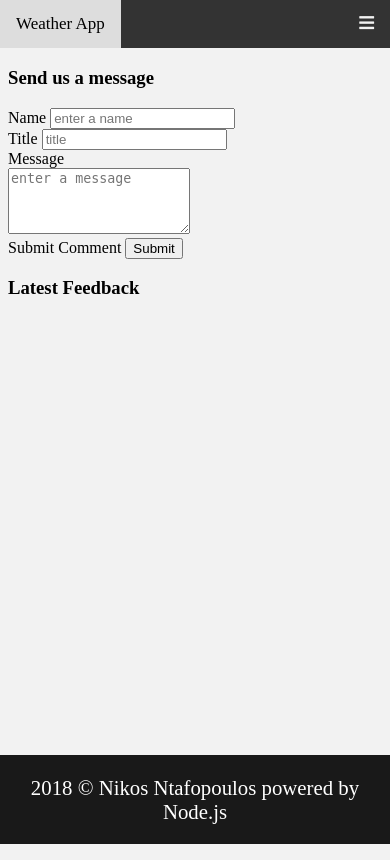
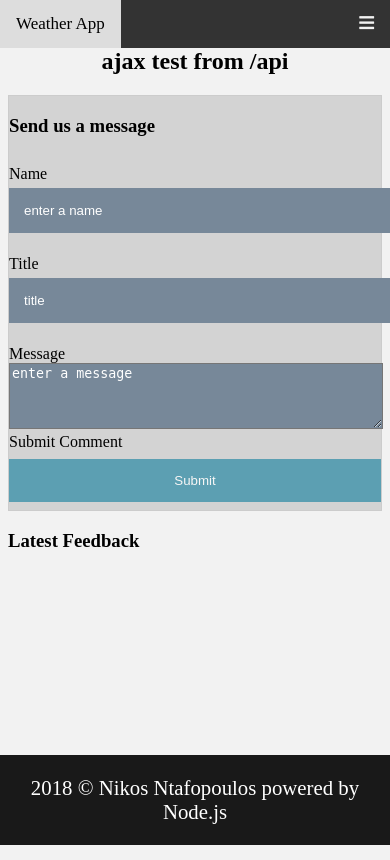
Before and after one commit to Tsokis/Fullstack-Node-Application, a Node server app: page /test in a window 390 px wide. Run offline with Node 20, Linux system fonts and the light colour scheme; data that the repository does not hold is empty; some libraries are stand-ins or nearby versions.

Commit message:
added css for each page

```diff
--- a/app/public/css/main.css
+++ b/app/public/css/main.css
@@ -1,5 +1,10 @@
+/* *{
+    margin:0;
+    padding:0
+} */
 body {
     background-color: #f2f2f2;
+    height: 100vh;
 }
 .container {
     margin: 0px !important;
--- /dev/null
+++ b/app/public/css/test.css
@@ -0,0 +1,107 @@
+/*
+* test page style
+*/
+#error {
+    box-sizing: border-box;
+    background-color: #fb6277;
+    width: 12%;
+    padding-left: 20px;
+    margin-bottom: 10px;
+}
+
+.grid-container {
+    display: grid;
+    grid-gap: 0px;
+    grid-template-columns: 1fr 1fr;
+    /* grid-template-rows: 1fr 1fr; */
+    grid-template-areas:
+        "title title "
+        "box fetch-data";
+    box-sizing: border-box;
+}
+
+.title {
+    /* text-align: center; */
+    justify-self: center;
+    padding-top: 20px;
+    grid-area: title;
+    display: grid;
+}
+
+.box {
+    grid-area: box;
+    display: grid;
+    border: 1px solid #ccc;
+    background-color: lightgray;
+}
+
+button {
+    background-color: #3F93AA;
+    color: white;
+    padding: 14px 20px;
+    margin: 8px 0;
+    border: none;
+    cursor: pointer;
+    width: 100%;
+    opacity: 0.8;
+}
+
+button:hover {
+    opacity: 1;
+}
+
+.fetch-data {
+    grid-area: fetch-data;
+    display: grid;
+}
+
+.test {
+    list-style-type: none;
+}
+
+/* test form style */
+input[type=text] {
+    width: 95%;
+    padding: 15px;
+    margin: 5px 0 22px 0;
+    display: inline-block;
+    border: none;
+    background: lightslategray;
+}
+
+input[type=text]::placeholder {
+    color: white;
+}
+
+input[type=text]:focus {
+    background-color: #577170;
+    outline: none;
+}
+
+textarea {
+    width: 99%;
+    outline: none;
+    overflow: auto;
+    background: lightslategray;
+}
+
+textarea::placeholder {
+    color: white;
+}
+
+textarea:focus {
+    background-color: #577170;
+}
+@media screen and (max-width: 600px) {
+    .grid-container {
+        display: grid;
+        grid-gap: 0px;
+        grid-template-columns: 1fr 1fr;
+        /* grid-template-rows: 1fr 1fr; */
+        grid-template-areas:
+            "title title "
+            "box box"
+            "fetch-data fetch-data";
+        box-sizing: border-box;
+    }
+}
--- a/app/views/pages/about.ejs
+++ b/app/views/pages/about.ejs
@@ -1,4 +1,4 @@
-<% include ../partials/head %>
+<% include ../partials/headexta %>
 <% include ../partials/navMenu %>
 
     <section style="margin-bottom:10px;">
--- a/app/views/pages/home.ejs
+++ b/app/views/pages/home.ejs
@@ -1,4 +1,4 @@
-<% include ../partials/head %>
+<% include ../partials/headexta %>
 <% include ../partials/navMenu %>
 
 
--- a/app/views/pages/tvshows.ejs
+++ b/app/views/pages/tvshows.ejs
@@ -1,4 +1,4 @@
-<% include ../partials/head %>
+<% include ../partials/headexta %>
 <% include ../partials/navMenu %>
 
 <div class="style">
```
Also changed, not shown: other parts of app/public/css/main.css (+1 -95 lines), app/public/css/about.css (added, +20 -0 lines), app/public/css/home.css (added, +12 -0 lines), app/public/css/tv-shows.css (added, +24 -0 lines), app/public/css/weather.css (added, +68 -0 lines), app/views/partials/head.ejs (deleted, +0 -13 lines), app/public/css/app.css.
